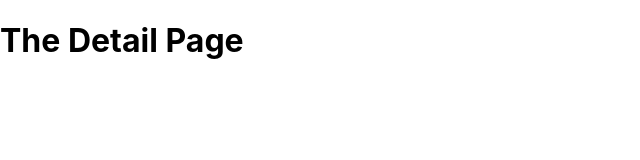
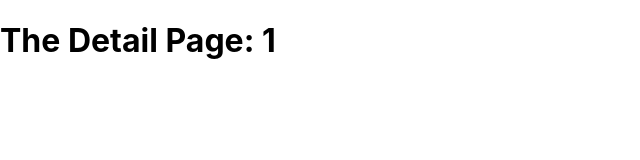
Before and after one commit to jaytula/nextjs-summary, a Next.js app: page /news/1 in a window 1280 px wide. Shown: the top 160 px of the page, without its empty margins (0-640 px from the left). Built offline with nearby package versions, Linux system fonts and the light colour scheme.

Commit message:
244. Extracting Dynamic Route Data

```diff
--- a/pages/news/[newsId].tsx
+++ b/pages/news/[newsId].tsx
@@ -1,5 +1,13 @@
+import { useRouter } from "next/router";
+
 const DetailPage = () => {
-  return <h1>The Detail Page</h1>;
+  const router = useRouter();
+  const { newsId } = router.query;
+
+  // send a request to the backend APIO
+  // to fetch the news item with newsId
+
+  return <h1>The Detail Page: {newsId}</h1>;
 };
 
 export default DetailPage;
```
